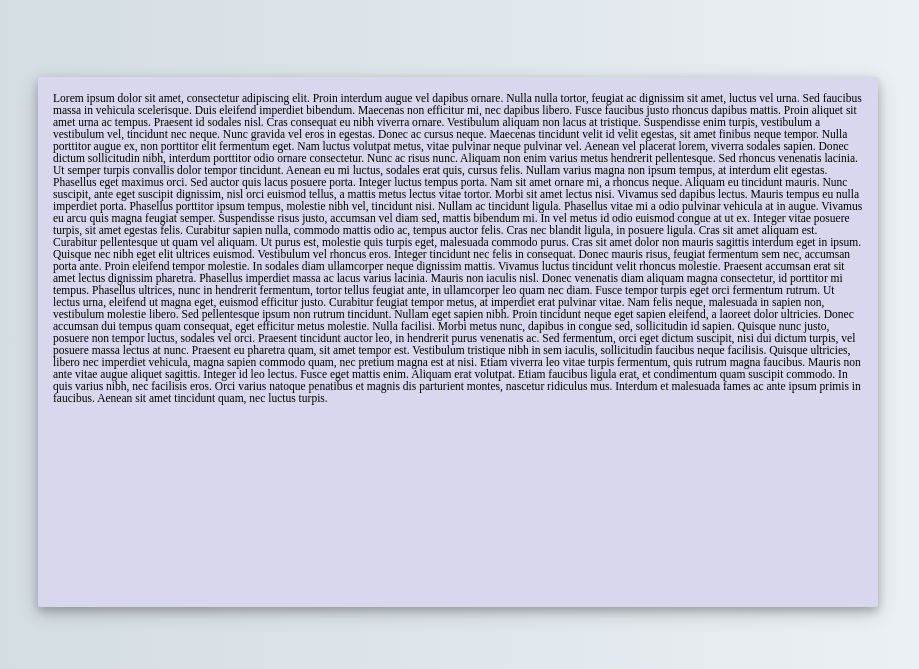
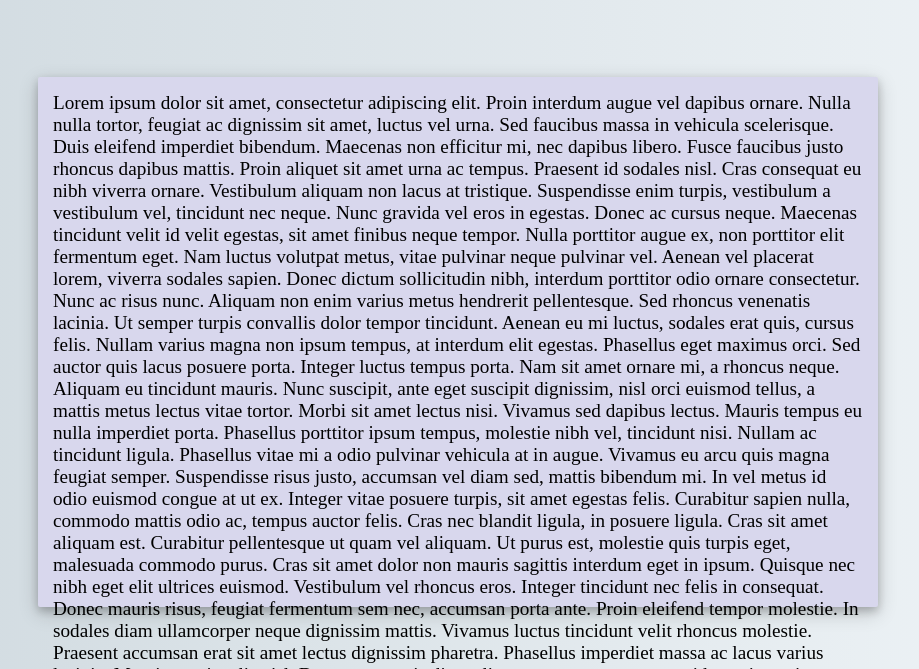
Before and after one commit to vanStek/vanStek.github.io, a plain HTML site: page pages/blog/blog.html in a window 1280 px wide. Shown: the part 171-840 px from the top of the page, without its empty margins (182-1101 px from the left). Drawn offline with Linux system fonts and the light colour scheme.

Commit message:
changed standard font size for p and added github page

```diff
--- a/CSS/style.css
+++ b/CSS/style.css
@@ -11,7 +11,7 @@ html, body{
 
     p {
         font-family: Times New Roman;
-        font-size: .9vw;
+        font-size: 1.5vw;
         padding: 15px;
         display: inline-block;
         height: 500px;
```
Also changed, not shown: index.html (+1 -1 lines).
